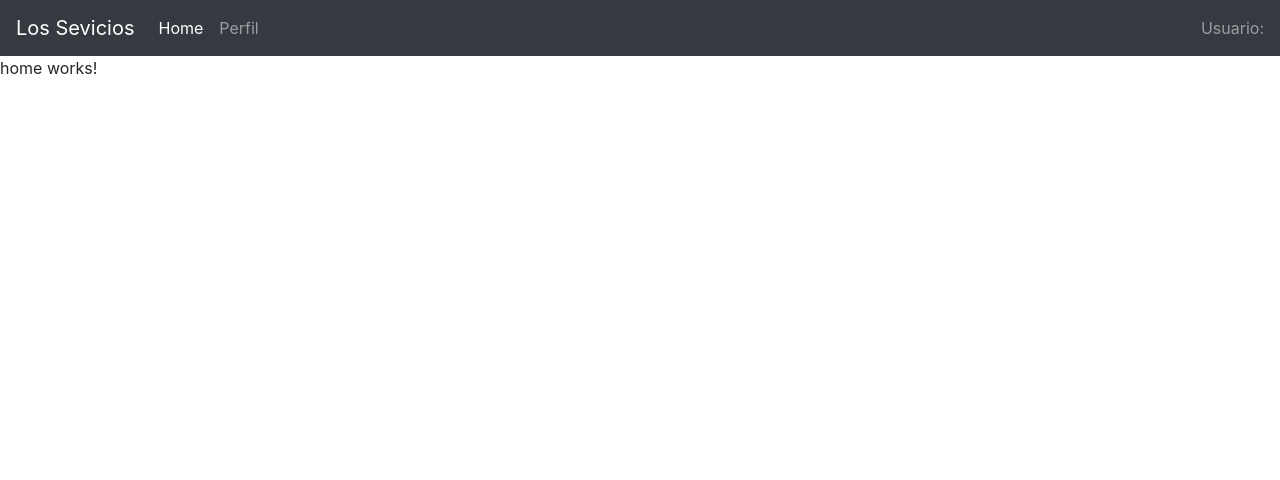
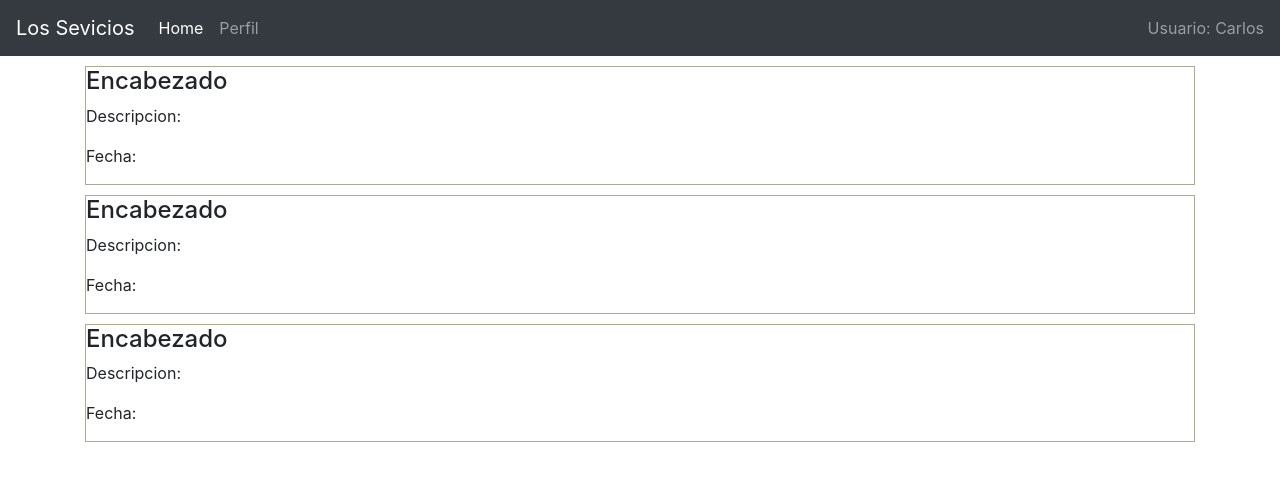
Before and after one commit to edwin0003/Angular-Services, an Angular app: page / in a window 1280 px wide. Shown: the top 480 px of the page. Built offline with nearby package versions, Linux system fonts and the light colour scheme.

Commit message:
add services usuario

```diff
--- a/src/app/app.module.ts
+++ b/src/app/app.module.ts
@@ -6,6 +6,7 @@ import { AppComponent } from './app.component';
 import { EncabezadoComponent } from './encabezado/encabezado.component';
 import { HomeComponent } from './home/home.component';
 import { PerfilComponent } from './perfil/perfil.component';
+import { UsuarioService } from './services/usuario.service';
 
 @NgModule({
   declarations: [
@@ -18,7 +19,9 @@ import { PerfilComponent } from './perfil/perfil.component';
     BrowserModule,
     AppRoutingModule
   ],
-  providers: [],
+  providers: [
+    UsuarioService
+  ],
   bootstrap: [AppComponent]
 })
 export class AppModule { }
--- a/src/app/encabezado/encabezado.component.html
+++ b/src/app/encabezado/encabezado.component.html
@@ -14,7 +14,7 @@
 
       </ul>
       <span class="navbar-text">
-        Usuario:
+        Usuario: {{usuarioInyectado.usuario.nombre}}
       </span>
     </div>
   </nav>
--- a/src/app/encabezado/encabezado.component.ts
+++ b/src/app/encabezado/encabezado.component.ts
@@ -1,4 +1,5 @@
 import { Component, OnInit } from '@angular/core';
+import { UsuarioService } from '../services/usuario.service';
 
 @Component({
   selector: 'app-encabezado',
@@ -7,9 +8,10 @@ import { Component, OnInit } from '@angular/core';
 })
 export class EncabezadoComponent implements OnInit {
 
-  constructor() { }
+  constructor(public usuarioInyectado: UsuarioService) { }
 
   ngOnInit(): void {
+    this.usuarioInyectado.usuario.nombre;
   }
 
 }
--- a/src/app/home/home.component.html
+++ b/src/app/home/home.component.html
@@ -1 +1,17 @@
-<p>home works!</p>
+<div class="container">
+    <div class="articulo">
+        <h4>Encabezado</h4>
+        <p>Descripcion: </p>
+        <p>Fecha: </p>
+    </div>
+    <div class="articulo">
+        <h4>Encabezado</h4>
+        <p>Descripcion: </p>
+        <p>Fecha: </p>
+    </div>
+    <div class="articulo">
+        <h4>Encabezado</h4>
+        <p>Descripcion: </p>
+        <p>Fecha: </p>
+    </div>
+</div>
--- a/src/app/home/home.component.scss
+++ b/src/app/home/home.component.scss
@@ -0,0 +1,4 @@
+.articulo{
+    border: 1px solid #aaaa99;
+    margin-top: 10px;
+}
--- /dev/null
+++ b/src/app/models/usuario.ts
@@ -0,0 +1,14 @@
+export class Usuario{
+    usuarioID: number;
+    nombre: string;
+    apellido: string;
+    password: string;
+
+    constructor(){
+        this.usuarioID= this.usuarioID;
+        this.nombre= this.nombre;
+        this.apellido= this.apellido;
+        this.password= this.password;
+    }
+
+}
--- /dev/null
+++ b/src/app/services/usuario.service.ts
@@ -0,0 +1,17 @@
+import { Usuario } from '../models/usuario';
+import { Injectable } from '@angular/core';
+
+@Injectable({
+  providedIn: 'root'
+})
+export class UsuarioService {
+
+  usuario: Usuario= new Usuario();
+
+  constructor() {
+    this.usuario.usuarioID=1;
+    this.usuario.nombre='Carlos';
+    this.usuario.apellido= 'Perez';
+
+   }
+}
```
Also changed, not shown: 1 other file (tests, documents, lock files or other folders).
